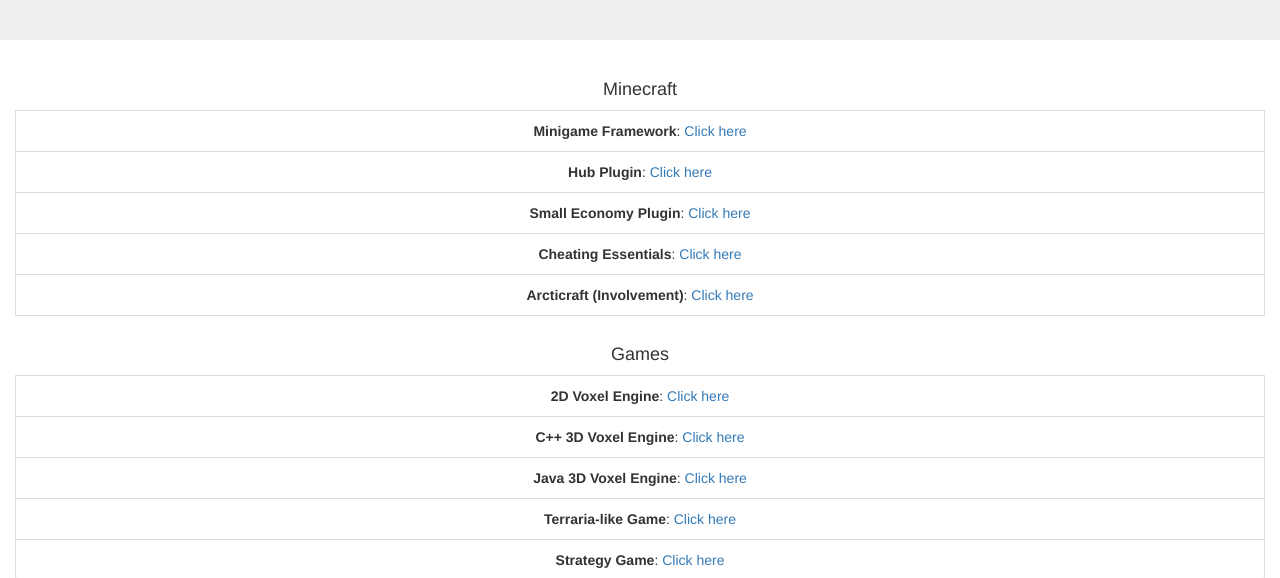
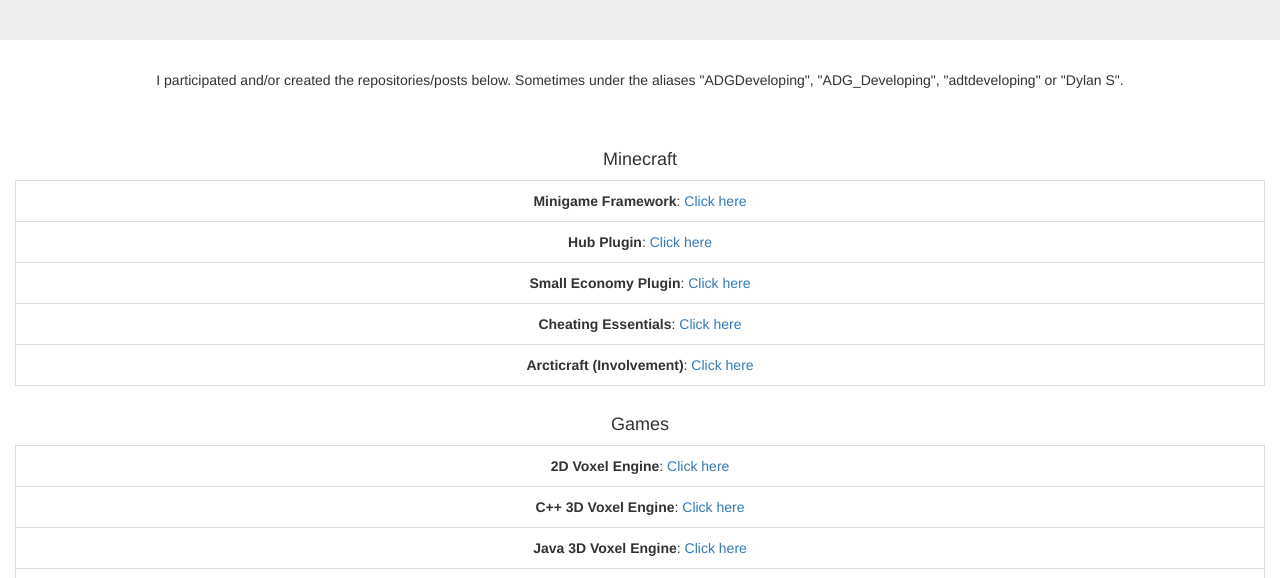
Before and after one commit to Dysche/Portfolio, a plain HTML site: page olderprojects.html in a window 1280 px wide. Shown: the part 207-785 px from the top of the page. Drawn offline with nearby package versions, Linux system fonts and the light colour scheme.

Commit message:
A small description for the "Older Projects" page.

```diff
--- a/olderprojects.html
+++ b/olderprojects.html
@@ -58,6 +58,11 @@
             </div>
         </div>
         <div class="container-fluid bg-3 text-center">
+			<p>
+				I participated and/or created the repositories/posts below. Sometimes under the aliases "ADGDeveloping", "ADG_Developing", "adtdeveloping" or "Dylan S".
+			</p>
+			<br>
+			<br>
             <p>
 				<ul class="list-group">
 					<h4>Minecraft</h4>
```
